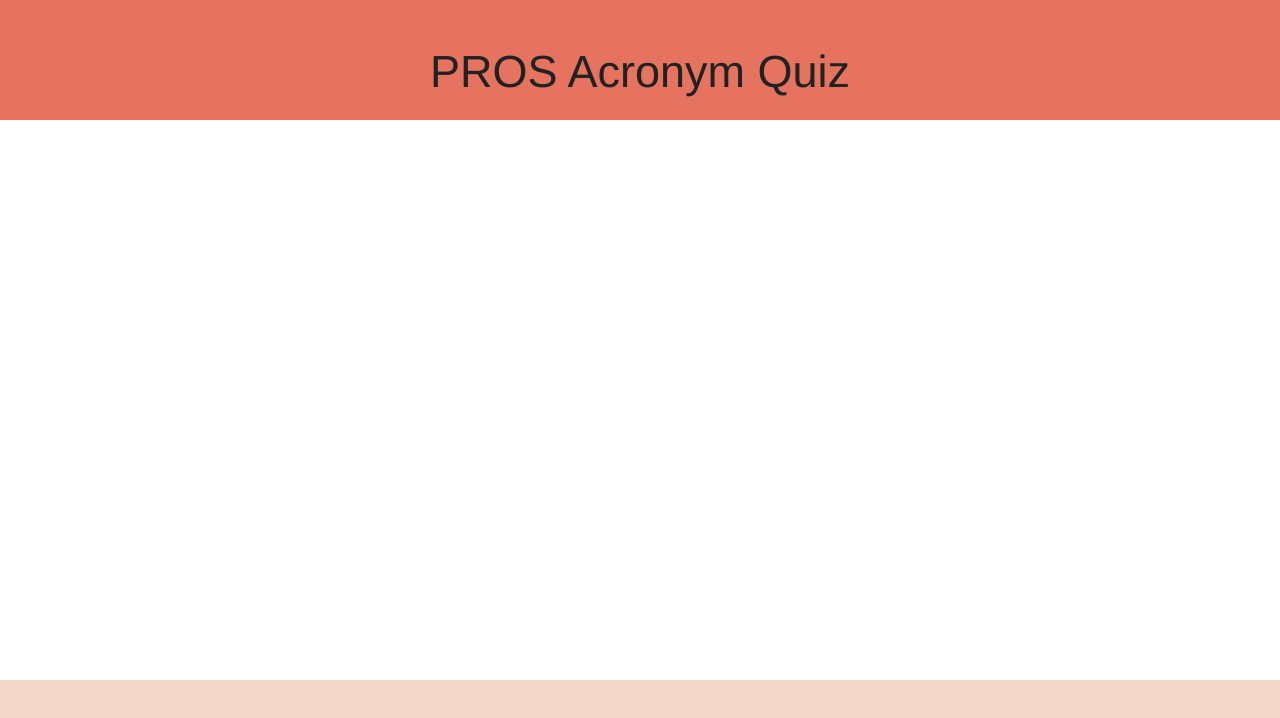
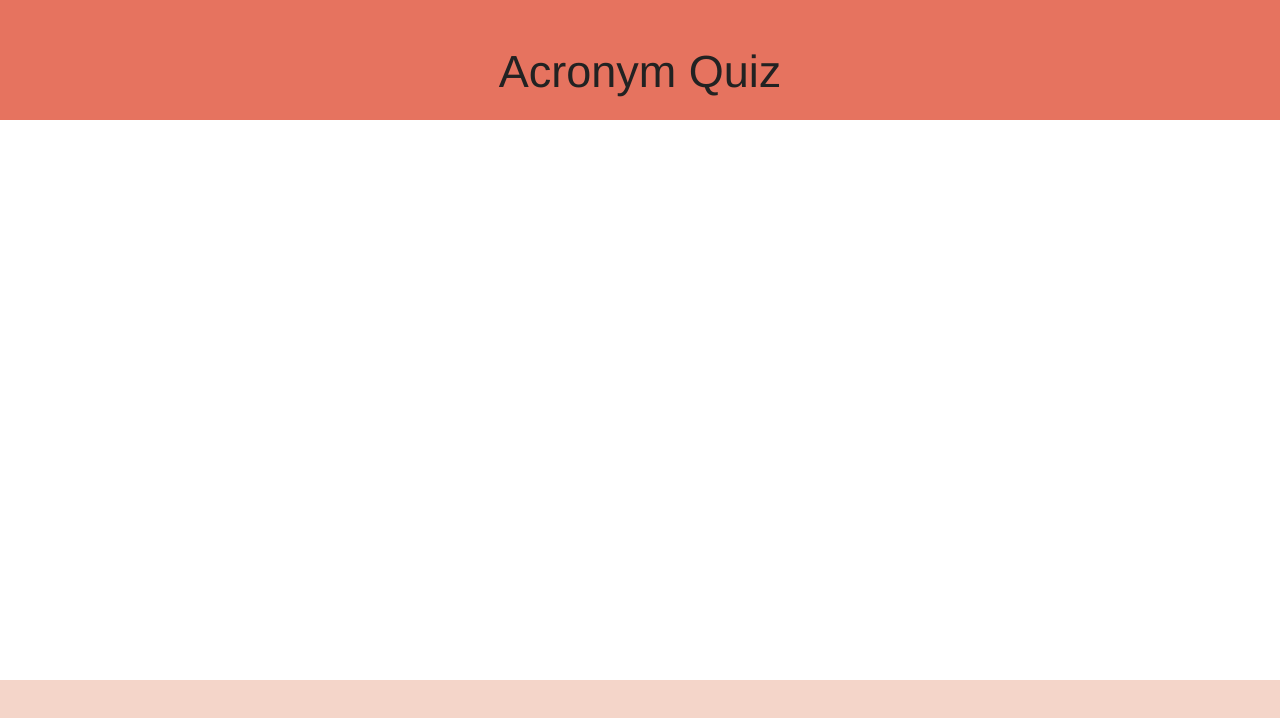
Before and after one commit to ecullu/acronymGame, a website: page dist/views/index.html in a window 1280 px wide. Drawn offline with nearby package versions, Linux system fonts and the light colour scheme; files that its build step writes are made by us from their sources; files whose address does not match are found by name.

Commit message:
updated header

```diff
--- a/dist/views/index.html
+++ b/dist/views/index.html
@@ -7,7 +7,7 @@
 </head>
 <body>
 	<header>
-		<div class="title">PROS Acronym Quiz</div>
+		<div class="title">Acronym Quiz</div>
 	</header>
 	<div class="container"></div>
 	<footer></footer>
```
